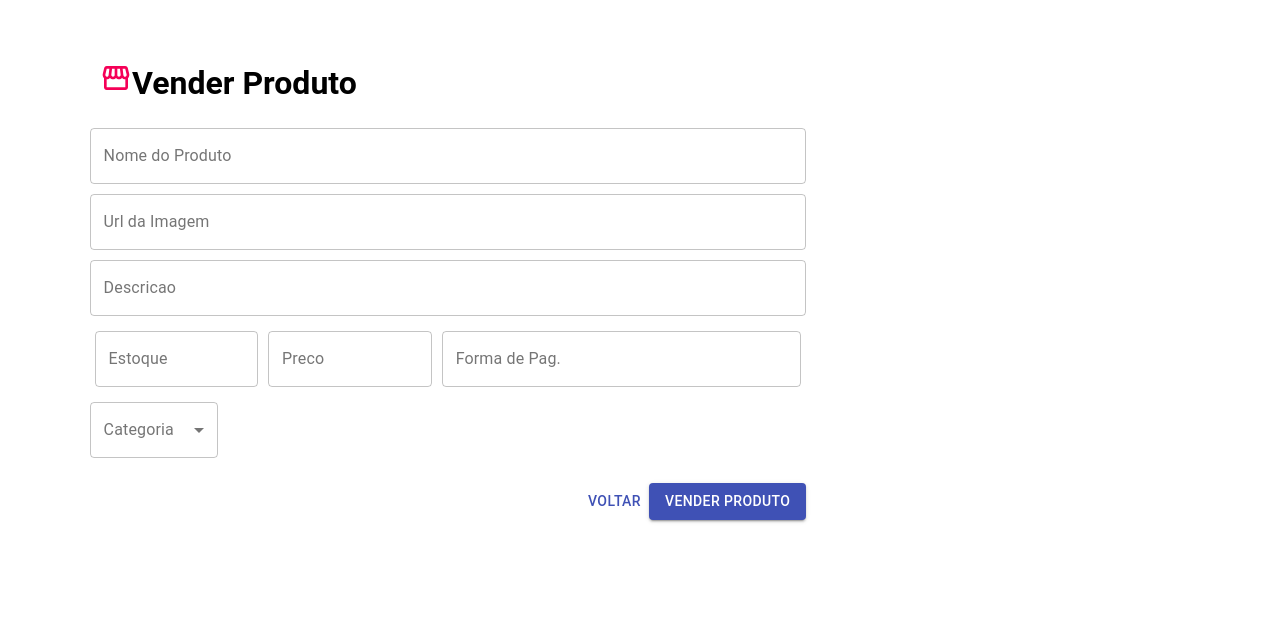
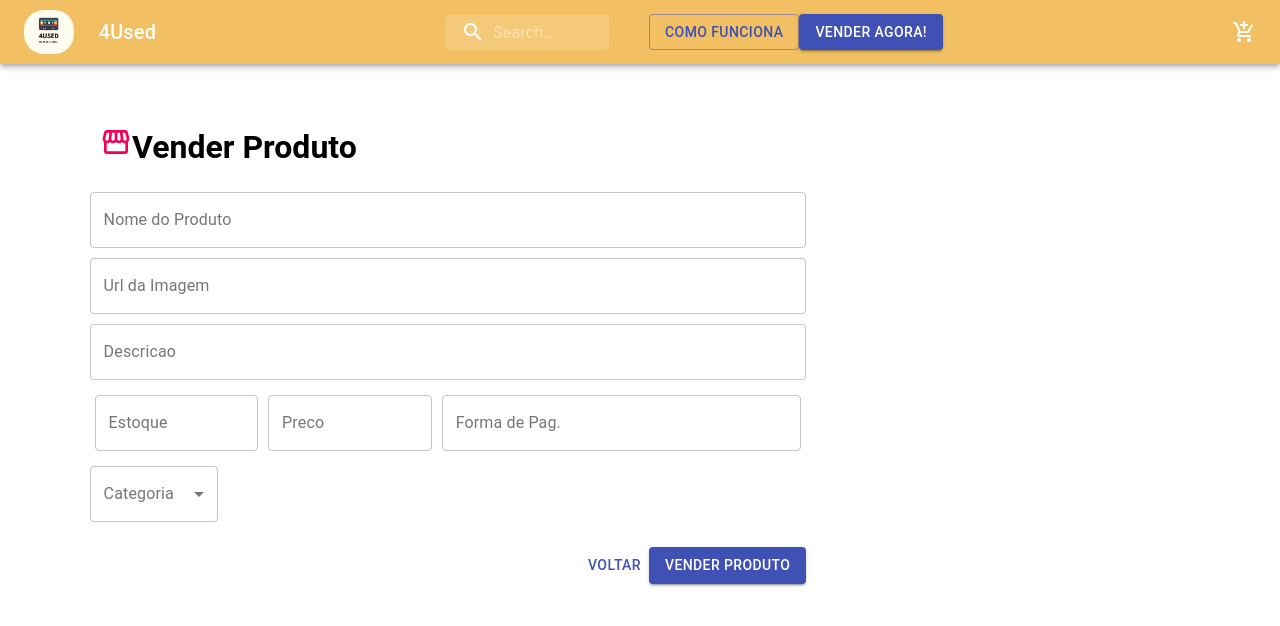
Before and after one commit to future4code/dumont-marketplace4, a React (Create React App) app: page / in a window 1280 px wide. Shown: the top 626 px of the page. Built offline with nearby package versions, Linux system fonts and the light colour scheme.

Commit message:
navbar feito. Ainda faltam ajustes

```diff
--- a/src/App.js
+++ b/src/App.js
@@ -1,9 +1,13 @@
 import React from 'react'
 import { AppContainer } from './components/AppContainer'
+import NavBar from  './components/NavBar'
 
 function App() {
 	return (
+		<div>
+		<NavBar />
         <AppContainer />
+		</div>
 	)
 }
 
--- /dev/null
+++ b/src/components/NavBar.js
@@ -0,0 +1,118 @@
+import React from 'react';
+import AppBar from '@material-ui/core/AppBar';
+import Toolbar from '@material-ui/core/Toolbar';
+import Typography from '@material-ui/core/Typography';
+import InputBase from '@material-ui/core/InputBase';
+import { fade, makeStyles } from '@material-ui/core/styles';
+import SearchIcon from '@material-ui/icons/Search';
+import Button from '@material-ui/core/Button';
+import AddShoppingCartIcon from '@material-ui/icons/AddShoppingCart';
+import Logo from '../img/logo.png';
+import styled from 'styled-components';
+
+const Img = styled.img`
+max-width: 50px;
+border-radius: 20px;
+`;
+
+const useStyles = makeStyles((theme) => ({
+    root: {
+      background: '#F2C063',
+      flexGrow: 1,
+
+    },
+    menuButton: {
+      marginRight: theme.spacing(2),
+    },
+    title: {
+      flexGrow: 1,
+      display: 'none',
+      [theme.breakpoints.up('sm')]: {
+        display: 'block',
+        marginLeft:'2%',
+      },
+    },
+    search: {
+      position: 'relative',
+      borderRadius: theme.shape.borderRadius,
+      backgroundColor: fade(theme.palette.common.white, 0.15),
+      '&:hover': {
+        backgroundColor: fade(theme.palette.common.white, 0.25),
+      },
+      marginRight:'40px',
+      width: '100%',
+      [theme.breakpoints.up('sm')]: {
+
+        width: 'auto',
+      },
+    },
+    searchIcon: {
+      padding: theme.spacing(0, 2),
+      height: '100%',
+      position: 'absolute',
+      pointerEvents: 'none',
+      display: 'flex',
+      alignItems: 'center',
+      justifyContent: 'center',
+    },
+    inputRoot: {
+      color: 'inherit',
+    },
+    inputInput: {
+      padding: theme.spacing(1, 1, 1, 0),
+      // vertical padding + font size from searchIcon
+      paddingLeft: `calc(1em + ${theme.spacing(4)}px)`,
+      transition: theme.transitions.create('width'),
+      width: '100%',
+      [theme.breakpoints.up('sm')]: {
+        width: '12ch',
+        '&:focus': {
+          width: '20ch',
+        },
+      },
+    },
+  }));
+
+  export default function NavBar() {
+    const classes = useStyles();
+
+
+    return (
+      <div className={classes.root}>
+        <AppBar className={classes.root} position="static">
+          <Toolbar>
+          <Img src={Logo}/>
+            <Typography className={classes.title} variant="h6" noWrap>
+            4Used
+            </Typography>
+            <div className={classes.search}>
+              <div className={classes.searchIcon}>
+                <SearchIcon />
+              </div>
+              <InputBase
+                placeholder="Search…"
+                classes={{
+                  root: classes.inputRoot,
+                  input: classes.inputInput,
+                }}
+                inputProps={{ 'aria-label': 'search' }}
+              />
+            </div>
+
+            <div className={classes.root}>
+
+            <Button variant="outlined" color="primary">
+              Como funciona
+            </Button>
+
+            <Button variant="contained" color="primary">
+              Vender agora!
+            </Button>
+            </div>
+            <AddShoppingCartIcon/>
+
+          </Toolbar>
+        </AppBar>
+      </div>
+    );
+  }
```
Also changed, not shown: src/img/logo.png (added), src/logo.svg (deleted).
